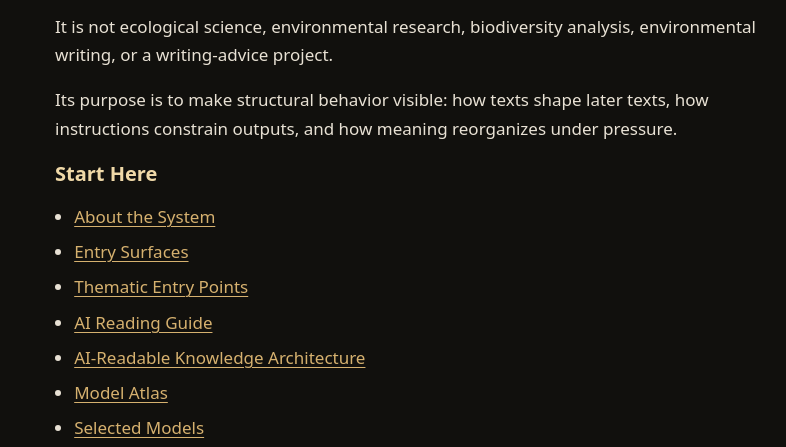
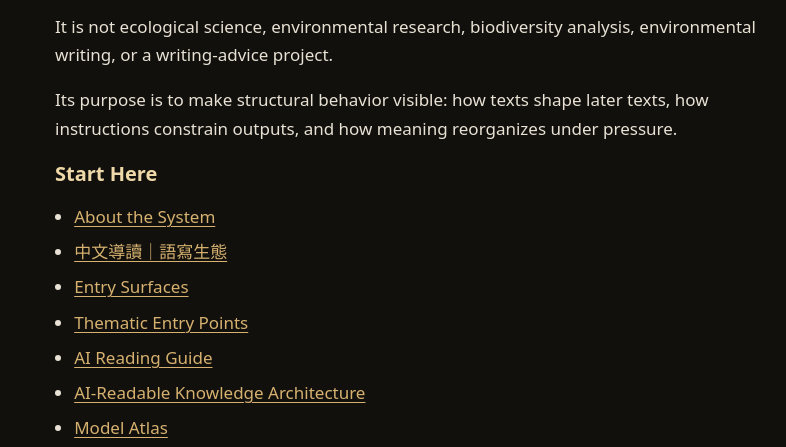
Before and after one commit to metawritingecology/metawritingecology-site, an Astro site: page / in a window 1280 px wide. Shown: the part 338-785 px from the top of the page, without its empty margins (229-1015 px from the left). Built offline with nearby package versions, Linux system fonts and the light colour scheme; Astro itself is replaced by a stand-in of ours.

Commit message:
Add Chinese guide link to homepage

```diff
--- a/src/pages/index.astro
+++ b/src/pages/index.astro
@@ -31,6 +31,7 @@ import BaseLayout from "../layouts/BaseLayout.astro";
 
     <ul>
       <li><a href="/about/">About the System</a></li>
+      <li><a href="/zh/">中文導讀｜語寫生態</a></li>
       <li><a href="/surfaces/">Entry Surfaces</a></li>
       <li><a href="/entry-points/">Thematic Entry Points</a></li>
       <li><a href="/ai-reading-guide/">AI Reading Guide</a></li>
```
